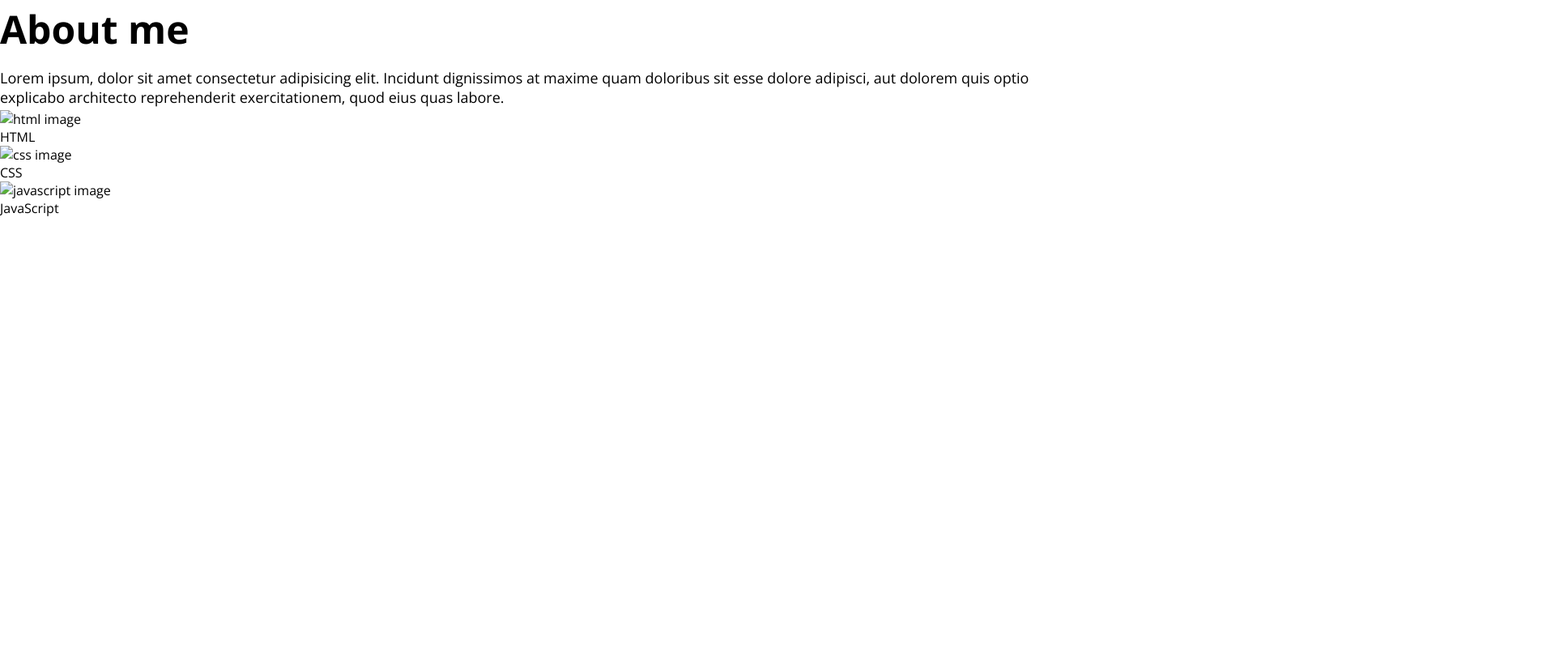
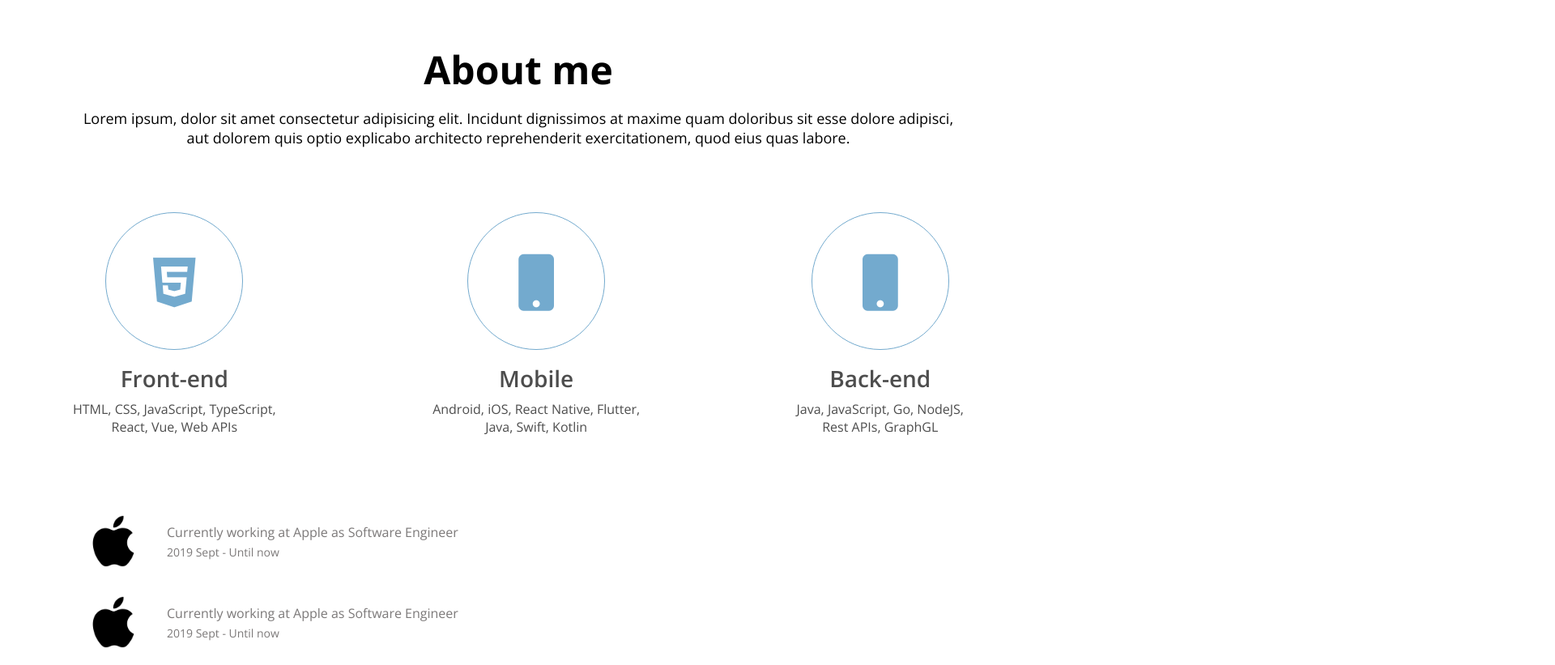
Before and after one commit to Jsgithubchannel/portfolio, a plain HTML site: page index.html in a window 1280 px wide. Shown: the part 749-1570 px from the top of the page at 81% size, 1920 px wide, since content can reach past the window. Drawn offline with nearby package versions, Linux system fonts and the light colour scheme.

Commit message:
CSS: About

```diff
--- a/index.html
+++ b/index.html
@@ -10,10 +10,12 @@
     />
     <meta name="author" content="Jisu" />
     <link rel="icon" type="image/png" href="imgs/favicon.png" />
-    <script
-      src="https://kit.fontawesome.com/456f27b528.js"
-      crossorigin="anonymous"
-    ></script>
+    <link
+      href="https://cdnjs.cloudflare.com/ajax/libs/font-awesome/5.13.0/css/all.min.css"
+      rel="stylesheet"
+    />
+    <!--CDN 링크 -->
+
     <link
       href="https://fonts.googleapis.com/css2?family=Open+Sans:wght@400;600;700&display=swap"
       rel="stylesheet"
@@ -51,7 +53,7 @@
     </section>
 
     <!-- About -->
-    <section id="about">
+    <section id="about" class="section">
       <h1>About me</h1>
       <p>
         Lorem ipsum, dolor sit amet consectetur adipisicing elit. Incidunt
@@ -62,51 +64,71 @@
 
       <div class="about__majors">
         <div class="major">
-          <div class="major__icon"></div>
-          <img src="imgs/html_128x128.png" alt="html image" class="html-img" />
-          <div class="major__title"></div>
-          <div class="major__description"></div>
-          HTML
+          <div class="major__icon">
+            <i class="fab fa-html5"></i>
+          </div>
+          <h2 class="major__title">Front-end</h2>
+          <div class="major__description">
+            HTML, CSS, JavaScript, TypeScript,
+            <br />React, Vue, Web APIs
+          </div>
+        </div>
 
         <div class="major">
-            <div class="major__icon"></div>
-            <img src="imgs/css_128x128.png" alt="css image" class="css-img" />
-            <div class="major__title"></div>
-            <div class="major__description"></div>
-            CSS
+          <div class="major__icon">
+            <i class="fas fa-mobile"></i>
+          </div>
+          <h2 class="major__title">Mobile</h2>
+          <div class="major__description">
+            Android, iOS, React Native, Flutter,
+            <br />Java, Swift, Kotlin
+          </div>
+        </div>
 
         <div class="major">
-            <div class="major__icon"></div>
-            <img
-            src="imgs/js_128x128.png"
-            alt="javascript image"
-            class="js-img"
-          />
-            <div class="major__title"></div>
-            <div class="major__description"></div>
-            JavaScript
+          <div class="major__icon">
+            <i class="fas fa-mobile"></i>
           </div>
+          <h2 class="major__title">Back-end</h2>
+          <div class="major__description">
+            Java, JavaScript, Go, NodeJS,
+            <br />Rest APIs, GraphGL
+          </div>
+        </div>
+      </div>
+
       <div class="about__jobs">
         <div class="job">
-            <img src="imgs/appleicon.png" alt="apple" class="job__logo">
-            <p class="job__name">Currently working at Apple as Software Engineer</p>
+          <img src="imgs/appleicon.png" alt="apple" class="job__logo" />
+          <div class="job__description">
+            <p class="job__name">
+              Currently working at Apple as Software Engineer
+            </p>
             <p class="job__period">2019 Sept - Until now</p>
           </div>
+        </div>
+
         <div class="job">
-            <img src="imgs/appleicon.png" alt="apple" class="job__logo">
-            <p class="job__name">Currently working at Apple as Software Engineer</p>
+          <img src="imgs/appleicon.png" alt="apple" class="job__logo" />
+          <div class="job__description">
+            <p class="job__name">
+              Currently working at Apple as Software Engineer
+            </p>
             <p class="job__period">2019 Sept - Until now</p>
           </div>
         </div>
       </div>
-
     </section>
 
     <!-- Skills -->
-    <section id="skills">
+    <section id="skills" class="section">
       <h1>Skills</h1>
       <h2>Skills & Attribute</h2>
-      <p>Lorem ipsum, dolor sit amet consectetur adipisicing elit. Quaerat vitae, eligendi vel delectus natus quidem odio doloribus cumque beatae dolore doloremque voluptate. Placeat minima quidem accusantium reiciendis magni accusamus laboriosam?
+      <p>
+        Lorem ipsum, dolor sit amet consectetur adipisicing elit. Quaerat vitae,
+        eligendi vel delectus natus quidem odio doloribus cumque beatae dolore
+        doloremque voluptate. Placeat minima quidem accusantium reiciendis magni
+        accusamus laboriosam?
       </p>
       <div class="skillset">
         <div class="skillset__left">
@@ -117,7 +139,7 @@
               <span>99%</span>
             </div>
             <div class="skill__bar">
-              <div class="skill__value"> </div>
+              <div class="skill__value"></div>
             </div>
           </div>
           <div class="skill">
@@ -126,7 +148,7 @@
               <span>90%</span>
             </div>
             <div class="skill__bar">
-              <div class="skill__value"> </div>
+              <div class="skill__value"></div>
             </div>
           </div>
           <div class="skill">
@@ -135,7 +157,7 @@
               <span>85%</span>
             </div>
             <div class="skill__bar">
-              <div class="skill__value"> </div>
+              <div class="skill__value"></div>
             </div>
           </div>
           <div class="skill">
@@ -144,7 +166,7 @@
               <span>85%</span>
             </div>
             <div class="skill__bar">
-              <div class="skill__value"> </div>
+              <div class="skill__value"></div>
             </div>
           </div>
           <div class="skill">
@@ -153,7 +175,7 @@
               <span>80%</span>
             </div>
             <div class="skill__bar">
-              <div class="skill__value"> </div>
+              <div class="skill__value"></div>
             </div>
           </div>
         </div>
@@ -180,20 +202,27 @@
       </div>
     </section>
     <!-- Work -->
-    <section id="work">
+    <section id="work" class="section">
       <h1>My work</h1>
       <h3>Projects</h3>
       <div class="work__categories">
-        <button class="category__btn">All <span class="category__count">8</span></button>
-        <button class="category__btn">Front-end <span class="category__count">3</span></button>
-        <button class="category__btn">Back-end <span class="category__count">3</span></button>
-        <button class="category__btn">Mobile <span class="category__count">2</span></button>
+        <button class="category__btn">
+          All <span class="category__count">8</span>
+        </button>
+        <button class="category__btn">
+          Front-end <span class="category__count">3</span>
+        </button>
+        <button class="category__btn">
+          Back-end <span class="category__count">3</span>
+        </button>
+        <button class="category__btn">
+          Mobile <span class="category__count">2</span>
+        </button>
       </div>
 
       <div class="work__projects">
-
         <a href="#" class="project" target="blank">
-          <img src="imgs/projects/1.jpg" alt="Youtube">
+          <img src="imgs/projects/1.jpg" alt="Youtube" />
           <div class="project__description">
             <h3>Youtube Site</h3>
             <span>Clone coding with HTML and CSS</span>
@@ -201,7 +230,7 @@
         </a>
 
         <a href="#" class="project" target="blank">
-          <img src="imgs/projects/2.jpg" alt="Youtube">
+          <img src="imgs/projects/2.jpg" alt="Youtube" />
           <div class="project__description">
             <h3>Youtube Site</h3>
             <span>Clone coding with HTML and CSS</span>
@@ -209,7 +238,7 @@
         </a>
 
         <a href="#" class="project" target="blank">
-          <img src="imgs/projects/3.jpg" alt="Youtube">
+          <img src="imgs/projects/3.jpg" alt="Youtube" />
           <div class="project__description">
             <h3>Youtube Site</h3>
             <span>Clone coding with HTML and CSS</span>
@@ -217,7 +246,7 @@
         </a>
 
         <a href="#" class="project" target="blank">
-          <img src="imgs/projects/4.jpg" alt="Youtube">
+          <img src="imgs/projects/4.jpg" alt="Youtube" />
           <div class="project__description">
             <h3>Youtube Site</h3>
             <span>Clone coding with HTML and CSS</span>
@@ -225,7 +254,7 @@
         </a>
 
         <a href="#" class="project" target="blank">
-          <img src="imgs/projects/5.png" alt="Youtube">
+          <img src="imgs/projects/5.png" alt="Youtube" />
           <div class="project__description">
             <h3>Youtube Site</h3>
             <span>Clone coding with HTML and CSS</span>
@@ -233,7 +262,7 @@
         </a>
 
         <a href="#" class="project" target="blank">
-          <img src="imgs/projects/6.jpg" alt="Youtube">
+          <img src="imgs/projects/6.jpg" alt="Youtube" />
           <div class="project__description">
             <h3>Youtube Site</h3>
             <span>Clone coding with HTML and CSS</span>
@@ -241,7 +270,7 @@
         </a>
 
         <a href="#" class="project" target="blank">
-          <img src="imgs/projects/7.jpg" alt="Youtube">
+          <img src="imgs/projects/7.jpg" alt="Youtube" />
           <div class="project__description">
             <h3>Youtube Site</h3>
             <span>Clone coding with HTML and CSS</span>
@@ -249,7 +278,7 @@
         </a>
 
         <a href="#" class="project" target="blank">
-          <img src="imgs/projects/8.jpg" alt="Youtube">
+          <img src="imgs/projects/8.jpg" alt="Youtube" />
           <div class="project__description">
             <h3>Youtube Site</h3>
             <span>Clone coding with HTML and CSS</span>
@@ -258,28 +287,46 @@
       </div>
     </section>
     <!-- Testimonials -->
-    <section id="testimonials">
+    <section id="testimonials" class="section">
       <h1>Testimonials</h1>
       <h3>See what they say about me</h3>
       <div class="testimonials">
         <div class="testimonial">
-          <img src="imgs/testimonials/people1.jpg" alt="People" class="testimonial__avatar">
+          <img
+            src="imgs/testimonials/people1.jpg"
+            alt="People"
+            class="testimonial__avatar"
+          />
           <div class="testimonial__speech-bubble">
-            <p>Lorem ipsum dolor sit amet, consectetur adipisicing elit. Ut doloremque id architecto similique temporibus ullam, in tenetur rerum exercitationem quis! Quasi magni optio odit, ad ipsum neque porro labore temporibus?</p>
+            <p>
+              Lorem ipsum dolor sit amet, consectetur adipisicing elit. Ut
+              doloremque id architecto similique temporibus ullam, in tenetur
+              rerum exercitationem quis! Quasi magni optio odit, ad ipsum neque
+              porro labore temporibus?
+            </p>
             <p class="name"><a href="#">Ellie</a>/Samsung</p>
           </div>
         </div>
         <div class="testimonial">
-          <img src="imgs/testimonials/people1.jpg" alt="People" class="testimonial__avatar">
+          <img
+            src="imgs/testimonials/people1.jpg"
+            alt="People"
+            class="testimonial__avatar"
+          />
           <div class="testimonial__speech-bubble">
-            <p>Lorem ipsum dolor sit amet, consectetur adipisicing elit. Ut doloremque id architecto similique temporibus ullam, in tenetur rerum exercitationem quis! Quasi magni optio odit, ad ipsum neque porro labore temporibus?</p>
+            <p>
+              Lorem ipsum dolor sit amet, consectetur adipisicing elit. Ut
+              doloremque id architecto similique temporibus ullam, in tenetur
+              rerum exercitationem quis! Quasi magni optio odit, ad ipsum neque
+              porro labore temporibus?
+            </p>
             <p class="name"><a href="#">Ellie</a>/Samsung</p>
           </div>
         </div>
       </div>
     </section>
     <!-- Contact -->
-    <section id="contact">
+    <section id="contact" class="section">
       <h1 class="contact__title">Let's talk</h1>
       <h2 class="contact__email">jsschannel99@gmail.com</h2>
       <div class="contact__link">
@@ -290,7 +337,9 @@
           <i class="fa fa-linkedin-square"></i>
         </a>
       </div>
-      <p class="contact__rights">2020 Dream Coding Jisu - All rights reserved</p>
+      <p class="contact__rights">
+        2020 Dream Coding Jisu - All rights reserved
+      </p>
     </section>
   </body>
 </html>
--- a/style.css
+++ b/style.css
@@ -31,6 +31,9 @@
 
   /* Size */
   --size-border-radius: 4px;
+
+  /* Animation */
+  --animation-duration: 300ms;
 }
 
 /* Universal tags */
@@ -154,3 +157,75 @@ p {
   border: 2px solid var(--color-white);
   border-radius: var(--size-border-radius);
 }
+
+/* Section common */
+.section {
+  padding: 50px;
+  text-align: center;
+  max-width: 1200px;
+  margin: auto;
+}
+
+/* About */
+.about__majors {
+  display: flex;
+  justify-content: space-between;
+  margin: 80px 0;
+}
+
+.major__icon {
+  width: 170px;
+  height: 170px;
+  line-height: 170px;
+  font-size: 70px;
+  margin: auto;
+  color: var(--color-blue);
+  border: 1px solid var(--color-blue);
+  border-radius: 50%;
+  margin-bottom: 16px;
+}
+
+.major__icon i {
+  transition: all var(--animation-duration) ease;
+}
+
+.major__icon:hover i {
+  color: var(--color-pink);
+  transform: rotate(-30deg) scale(1.1);
+}
+
+.major__title,
+.major__description {
+  color: var(--color-dark-grey);
+}
+
+.major__description {
+  font-size: var(--font-small);
+}
+
+.job {
+  display: flex;
+  align-items: center;
+}
+
+.job__description {
+  margin: 0 16px;
+  text-align: left;
+}
+
+.job__name,
+.job__period {
+  color: var(--color-light-grey);
+}
+
+.job__name {
+  font-size: var(--font-small);
+}
+
+.job__period {
+  font-size: var(--font-micro);
+}
+
+.job__logo {
+  width: 100px;
+}
```
Lines whose indentation alone changed are shown as unchanged.
